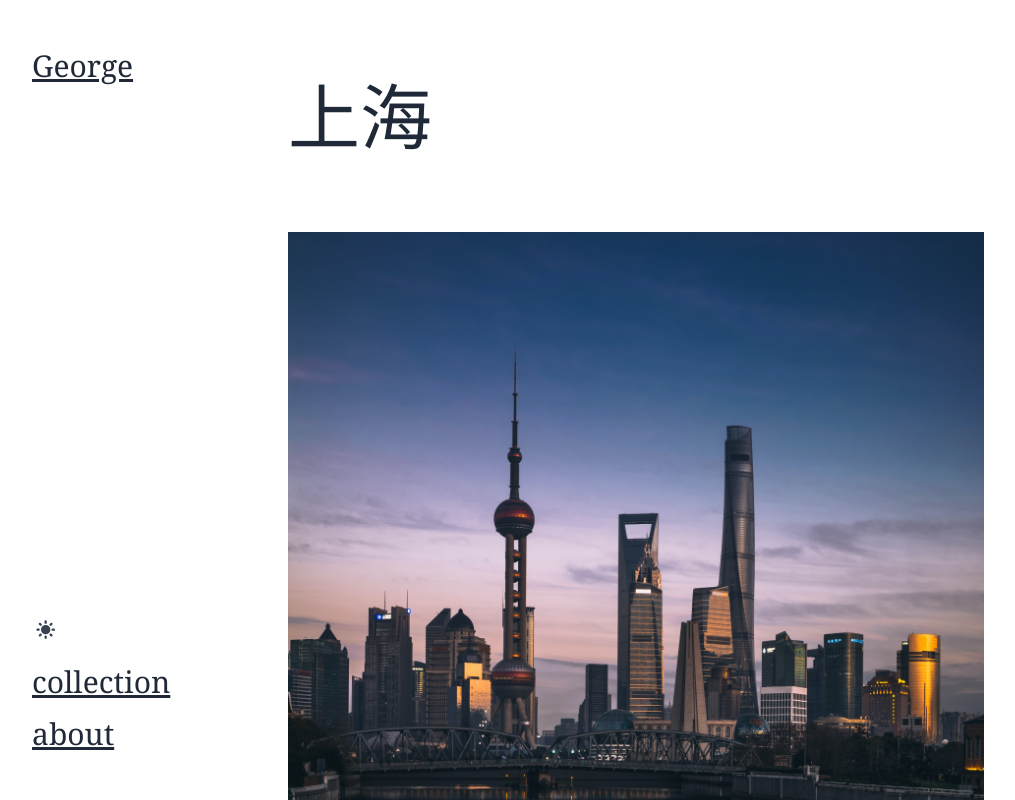
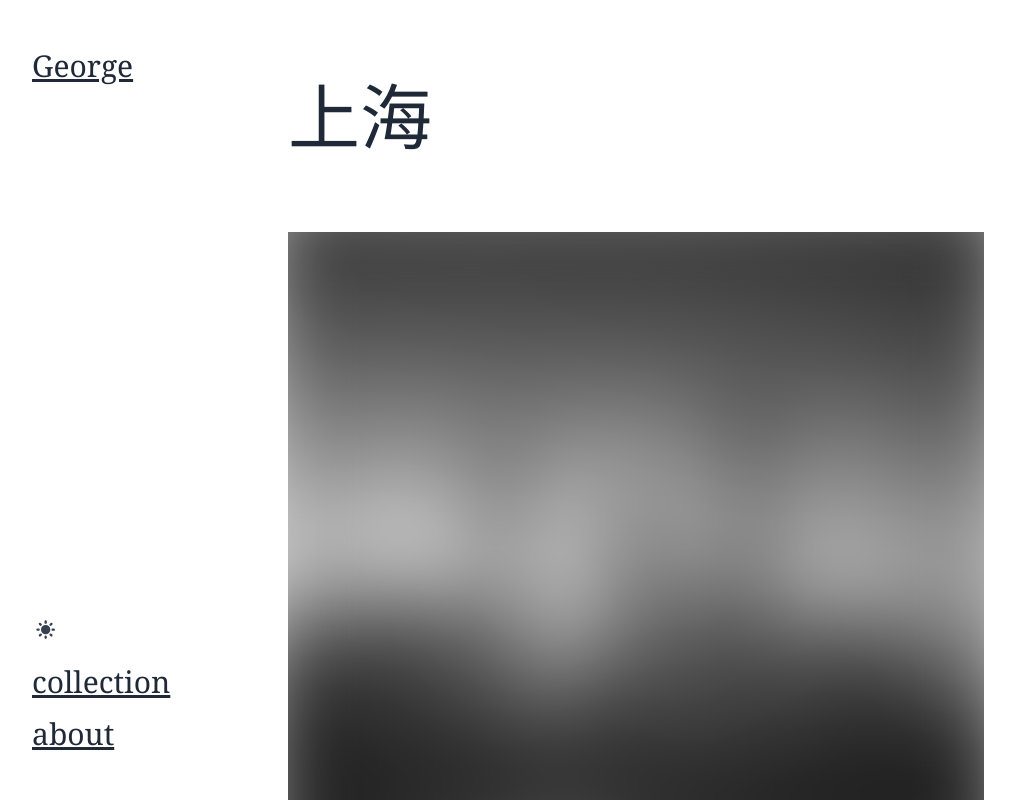
Before and after one commit to teaware/unsplash, a Next.js app: page /collection/shanghai in a window 1280 px wide. Shown: the top 800 px of the page, without its empty margins (16-1031 px from the left). Built offline with nearby package versions, Linux system fonts and the light colour scheme.

Commit message:
🌫️ blur image

```diff
--- a/components/Img.js
+++ b/components/Img.js
@@ -1,4 +1,9 @@
 import Image from "next/image";
+import { useState } from "react";
+
+const cn = (...classes) => {
+  return classes.filter(Boolean).join(" ");
+};
 
 export default function Img({ type, src, width, height }) {
   const styles = {
@@ -7,16 +12,21 @@ export default function Img({ type, src, width, height }) {
     center: "w-3/4 mx-auto",
     full: "w-full",
   };
-
+  const [isLoading, setLoading] = useState(true);
   return (
     <div className="w-full mb-28 xl:mb-64">
       <div className={`${styles[type]} relative`}>
         <Image
-          className="object-cover"
           src={src}
           width={width}
           height={height}
-          layout="responsive"
+          className={cn(
+            "duration-700 ease-in-out",
+            isLoading
+              ? "grayscale blur-2xl scale-110"
+              : "grayscale-0 blur-0 scale-100"
+          )}
+          onLoadingComplete={() => setLoading(false)}
         />
       </div>
     </div>
--- a/components/ImgCard.js
+++ b/components/ImgCard.js
@@ -1,9 +1,14 @@
 import Image from "next/image";
+import { useState } from "react";
 import { motion, AnimateSharedLayout, AnimatePresence } from "framer-motion";
+
+const cn = (...classes) => {
+  return classes.filter(Boolean).join(" ");
+};
 
 export default function ImgCard({ id, open, setOpen, photo }) {
   const isOpen = open === id;
-
+  const [isLoading, setLoading] = useState(true);
   return (
     <AnimateSharedLayout type="crossfade">
       {Math.ceil(photo.height / photo.width) === 1 ? (
@@ -12,11 +17,17 @@ export default function ImgCard({ id, open, setOpen, photo }) {
           onClick={() => setOpen(id)}
         >
           <Image
-            className="rounded-md"
             src={photo.urls.regular}
             alt={photo.description}
             layout="fill"
             objectFit="cover"
+            className={cn(
+              "duration-700 ease-in-out rounded-md",
+              isLoading
+                ? "grayscale blur-2xl scale-110"
+                : "grayscale-0 blur-0 scale-100"
+            )}
+            onLoadingComplete={() => setLoading(false)}
           />
         </div>
       ) : (
@@ -25,11 +36,17 @@ export default function ImgCard({ id, open, setOpen, photo }) {
           onClick={() => setOpen(id)}
         >
           <Image
-            className="rounded-md"
             src={photo.urls.regular}
             alt={photo.alt_description}
             layout="fill"
             objectFit="cover"
+            className={cn(
+              "duration-700 ease-in-out rounded-md",
+              isLoading
+                ? "grayscale blur-2xl scale-110"
+                : "grayscale-0 blur-0 scale-100"
+            )}
+            onLoadingComplete={() => setLoading(false)}
           />
         </div>
       )}
--- a/package.json
+++ b/package.json
@@ -9,7 +9,7 @@
   },
   "dependencies": {
     "framer-motion": "^4.1.17",
-    "next": "11.0.1",
+    "next": "^12.3.1",
     "next-themes": "^0.0.15",
     "react": "17.0.2",
     "react-dom": "17.0.2",
@@ -18,6 +18,6 @@
   "devDependencies": {
     "autoprefixer": "^10.3.1",
     "postcss": "^8.3.5",
-    "tailwindcss": "^2.2.4"
+    "tailwindcss": "^3.1.8"
   }
 }
```
Also changed, not shown: 1 other file (tests, documents, lock files or other folders).
